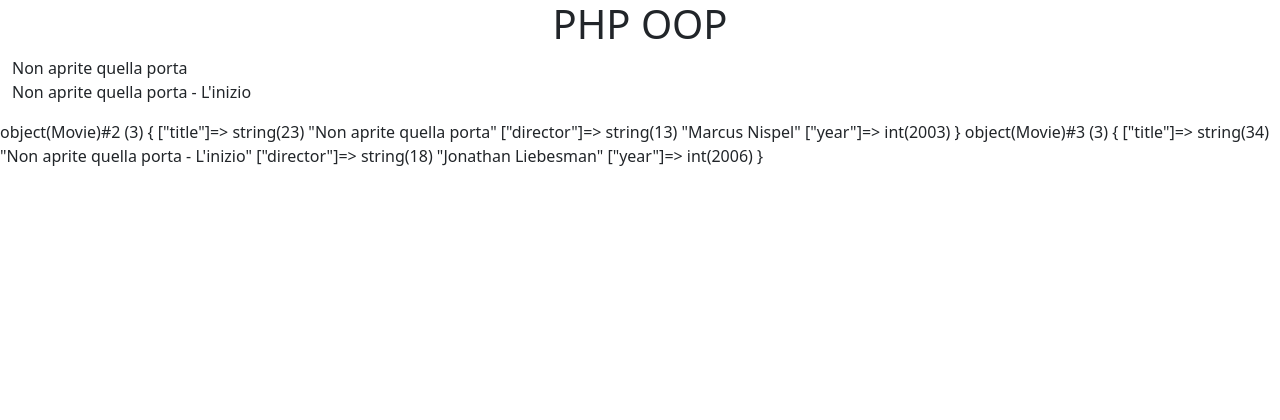
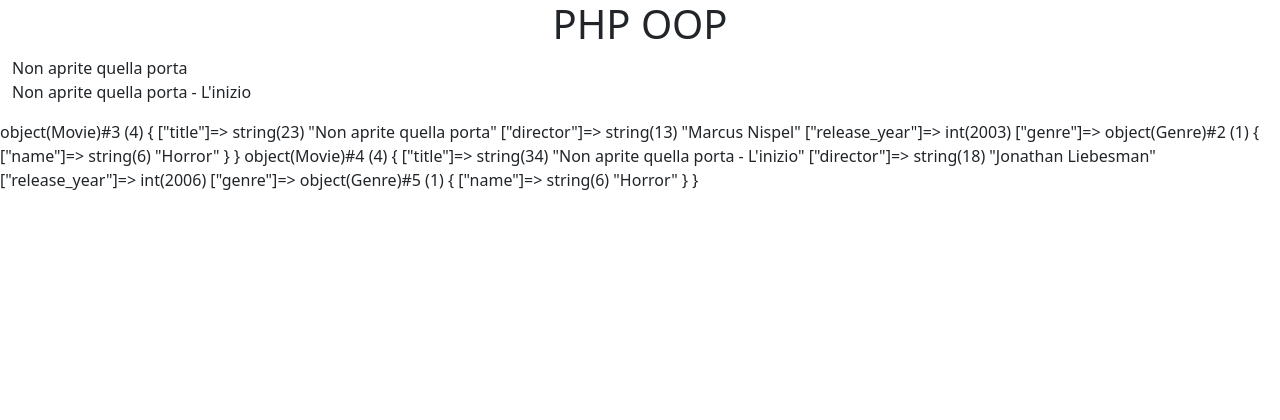
Before and after one commit to Marco-Guarnera/php-oop-1, a PHP site: page / in a window 1280 px wide. Shown: the top 420 px of the page. Run offline with PHP 8.4, Linux system fonts and the light colour scheme.

Commit message:
Added class Genre to Genre.php

```diff
--- /dev/null
+++ b/classes/Genre.php
@@ -0,0 +1,12 @@
+<?php
+
+// Class
+class Genre {
+    public string $name;
+
+    public function __construct(string $name) {
+        $this->name = $name;
+    }
+}
+
+?>
--- a/classes/Movie.php
+++ b/classes/Movie.php
@@ -1,15 +1,19 @@
 <?php
+
+require_once __DIR__ . '/Genre.php';
 
 // Class
 class Movie {
     public string $title;
     public string $director;
-    public int $year;
+    public int $release_year;
+    public Genre $genre;
 
-    public function __construct(string $title, string $director, int $year) {
+    public function __construct(string $title, string $director, int $release_year, Genre $genre) {
         $this->title = $title;
         $this->director = $director;
-        $this->year = $year;
+        $this->release_year = $release_year;
+        $this->genre = $genre;
     }
 
     public function get_title() : string {
--- a/index.php
+++ b/index.php
@@ -1,11 +1,16 @@
 <?php
 
-// Class
 require_once __DIR__ . '/classes/Movie.php';
 
 // Instances
-$first_movie = new Movie('Non aprite quella porta', 'Marcus Nispel', 2003);
-$second_movie = new Movie('Non aprite quella porta - L\'inizio', 'Jonathan Liebesman', 2006);
+
+$horror = new Genre('Horror');
+
+$first_movie = new Movie('Non aprite quella porta', 'Marcus Nispel', 2003, $horror);
+$second_movie = new Movie('Non aprite quella porta - L\'inizio', 'Jonathan Liebesman', 2006, new Genre('Horror'));
+
+// Struttura dati
+$movies_list = [$first_movie, $second_movie];
 
 ?>
 
@@ -33,8 +38,9 @@ $second_movie = new Movie('Non aprite quella porta - L\'inizio', 'Jonathan Liebe
     <!-- Main -->
     <main>
         <div class="container-fluid mb-3">
-            <div><?= $first_movie->get_title() ?></div>
-            <div><?= $second_movie->get_title() ?></div>
+            <?php foreach ($movies_list as $movie) { ?>
+                <div><?= $movie->get_title() ?></div>
+            <?php } ?>
         </div>
     </main>
 </body>
```
